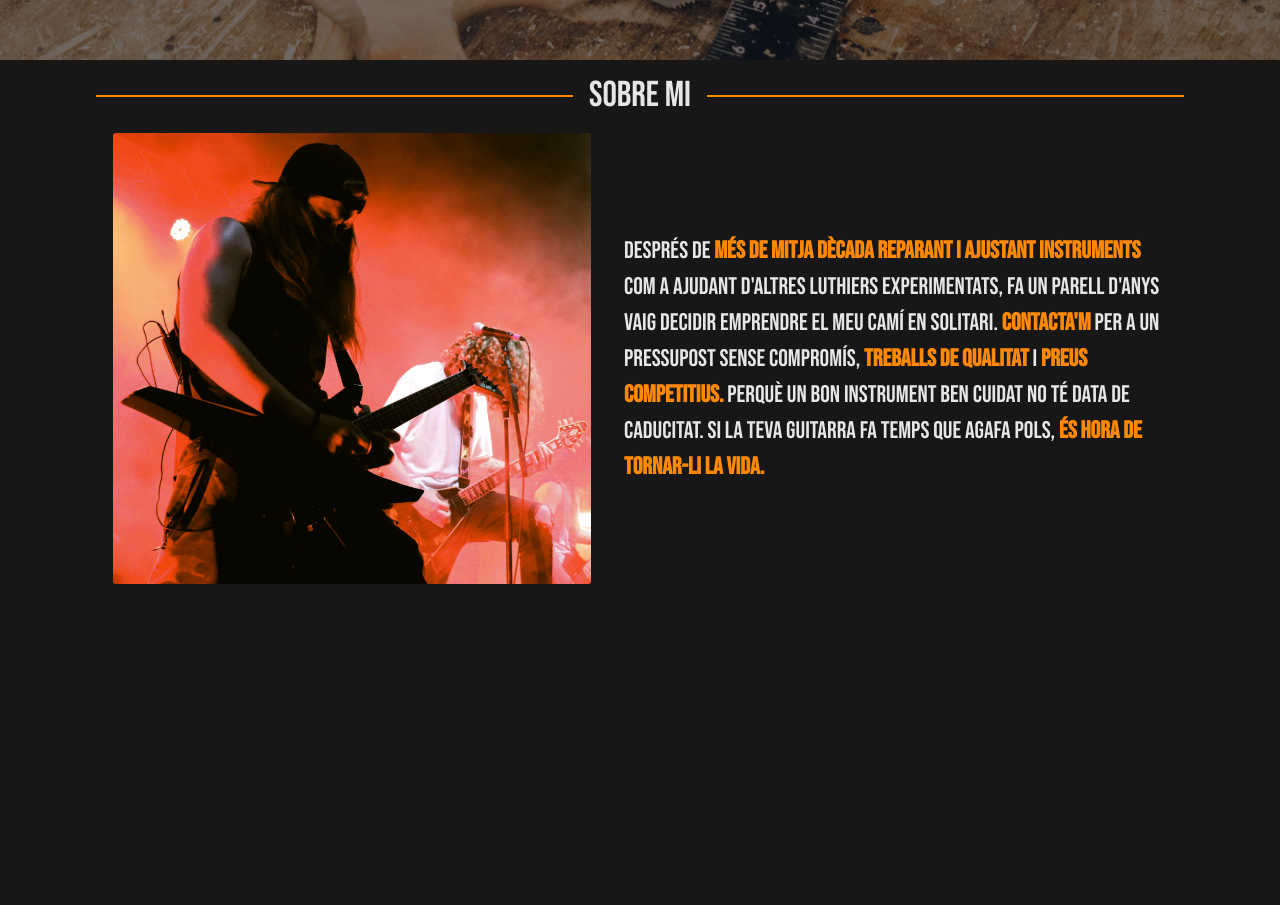
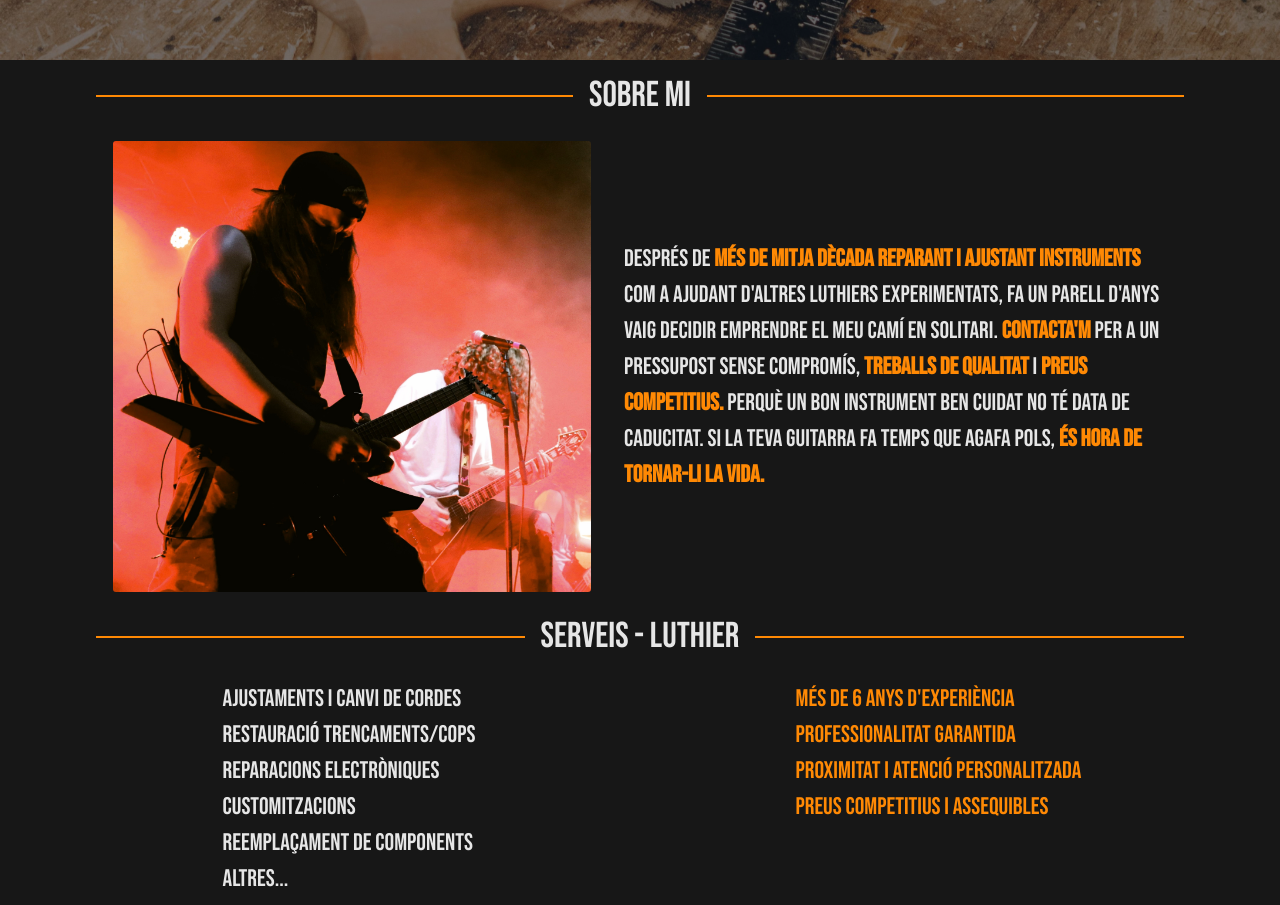
Before and after one commit to AlejandroJarque/LUTHIER-WEB_Project, a Next.js app: page /1 in a window 1280 px wide. Shown: the part 740-1645 px from the top of the page. Before the commit the page ends 1333 px from the top, so only its background shows below. Built offline with nearby package versions, Linux system fonts and the light colour scheme.

Commit message:
feat: adding first look for services

```diff
--- a/src/_lang/data/cat.json
+++ b/src/_lang/data/cat.json
@@ -22,5 +22,10 @@
             { "text": " Perquè un bon instrument ben cuidat no té data de caducitat. Si la teva guitarra fa temps que agafa pols, ", "highlight": false },
             { "text": "és hora de tornar-li la vida.", "highlight": true }
         ]
+    },
+    "services": {
+        "title": "Serveis - Luthier",
+        "description1": "Ajustaments i canvi de cordes\nRestauració trencaments/cops\nReparacions electròniques\nCustomitzacions\nReemplaçament de components\nAltres...",
+        "description2": "Més de 6 anys d'experiència\nProfessionalitat garantida\nProximitat i atenció personalitzada\nPreus competitius i assequibles"
     }
 }
--- a/src/_lang/data/en.json
+++ b/src/_lang/data/en.json
@@ -22,5 +22,10 @@
             { "text": " Because a well-maintained instrument never goes out of style. If your guitar has been collecting dust, ", "highlight": false },
             { "text": "it's time to bring it back to life.", "highlight": true }
         ]
+    },
+    "services": {
+        "title": "Services - Luthier",
+        "description1": "Setups and string changes\nBreak/dent restoration\nElectronic repairs\nCustomizations\nComponent replacement\nOther...",
+        "description2": "Over 6 years of experience\nGuaranteed professionalism\nPersonalized attention and proximity\nCompetitive and affordable prices"
     }
 }
--- a/src/_lang/data/es.json
+++ b/src/_lang/data/es.json
@@ -22,5 +22,10 @@
             { "text": " Porque un buen instrumento bien cuidado no tiene fecha de caducidad. Si tu guitarra lleva tiempo cogiendo polvo, ", "highlight": false },
             { "text": "es hora de devolverle la vida.", "highlight": true }
         ]
+    },
+    "services": {
+        "title": "Servicios - Luthier",
+        "description1": "Ajustes y cambio de cuerdas\nRestauración roturas/abolladuras\nReparaciones electrónicas\nCustomizaciones\nReemplazamiento de componentes\nOtros...",
+        "description2": "Más de 6 años de experiencia\nProfesionalidad garantizada\nProximidad y atención personalizada\nPrecios competitivos y asequibles"
     }
 }
--- a/src/app/[lang]/page.tsx
+++ b/src/app/[lang]/page.tsx
@@ -10,6 +10,7 @@ export default async function Home({ params }: PageProps<'/[lang]'>) {
     <>
       <Landing i18={langdict.landing} />
       <Aboutme i18={langdict.aboutme} />
+      <Services i18={langdict.services} />
     </>
   );
 }
@@ -37,7 +38,7 @@ function Aboutme({ i18 } : { i18: any }) {
   return (
     <div className="mx-20">
       <TitleText title={i18.title} />
-      <div className="flex flex-row m-2 ml-8">
+      <div className="flex flex-row m-2 ml-8 mt-4">
         <Image className="border-transparent border rounded w-full h-full md:max-w-[480px]" src="/img/landingv.jpg" width={800} height={1000} alt="About Me" />
         <div className="flex flex-col justify-center items-start m-4 md:m-8 text-left">
           <p>{getAsText(i18.description)}</p>
@@ -46,3 +47,18 @@ function Aboutme({ i18 } : { i18: any }) {
     </div>
   )
 }
+
+function Services({ i18 }: { i18: any }) {
+  return (
+    <div className="mx-20">
+      <TitleText title={i18.title} />
+      <div className="flex flex-row justify-center m-2 ml-8 mt-4">
+        <p className="whitespace-pre-line pr-40">{i18.description1}</p>
+        <p className= "whitespace-pre-line text-orange-400 pl-40">{i18.description2}</p>
+      </div>
+      <div>
+
+      </div>
+    </div>
+  )
+}
--- /dev/null
+++ b/src/components/Carousel.tsx
@@ -0,0 +1,20 @@
+'use client';
+import { useState } from "react"
+
+function Carousel() {
+  const [currentIndex, setCurrentIndex] = useState(0);
+    const images = [
+  '/img/mywork/00002.webp',
+  '/img/mywork/00003.webp',
+  '/img/mywork/00004.webp',
+  '/img/mywork/00005.webp',
+  '/img/mywork/00007.webp',
+]
+
+  return (
+    <div>
+      <button onClick={() => setCurrentIndex(currentIndex - 1)}>Anterior</button>
+      <button onClick={() => setCurrentIndex(currentIndex + 1)}>Siguiente</button>
+    </div>
+  )
+}
--- a/src/components/nav/Navigation.tsx
+++ b/src/components/nav/Navigation.tsx
@@ -8,13 +8,13 @@ export default function Navigation({ i18 }: any) {
         <header className="fixed w-full flex flex-row justify-between sm:justify-center items-center md:h-16 h-18 bg-linear-to-b from-jukka-dark/90 from-20% to-jukka-dark/10">
             <a href="/" className="flex flex-row ml-4">
                 {/* <Image src="/img/logo_white_noletters.png" width={40} height={40} alt="F***" className="ml-6" /> */}
-                <JukkaLogo className="flex w-12 h-12 hover:text-jukka-blood hover:duration-500 duration-500" />
+                <JukkaLogo className="flex w-12 h-12 hover:text-orange-400 hover:duration-500 duration-500" />
             </a>
             <nav className="w-full hidden sm:flex flex-col items-center justify-center">
                 <ul className="flex flex-wrap list-none justify-center gap-4">
-                    <li className="px-7 hover:text-jukka-blood hover:duration-500 duration-500"><Link href="#">{i18.aboutme}</Link></li>
-                    <li className="px-7 hover:text-jukka-blood hover:duration-500 duration-500"><Link href="#">{i18.services}</Link></li>
-                    <li className="px-7 hover:text-jukka-blood hover:duration-500 duration-500"><Link href="#">{i18.contact}</Link></li>
+                    <li className="px-7 hover:text-orange-400 hover:duration-500 duration-500"><Link href="#">{i18.aboutme}</Link></li>
+                    <li className="px-7 hover:text-orange-400 hover:duration-500 duration-500"><Link href="#">{i18.services}</Link></li>
+                    <li className="px-7 hover:text-orange-400 hover:duration-500 duration-500"><Link href="#">{i18.contact}</Link></li>
                 </ul>
             </nav>
             <div className="sm:hidden">
```
